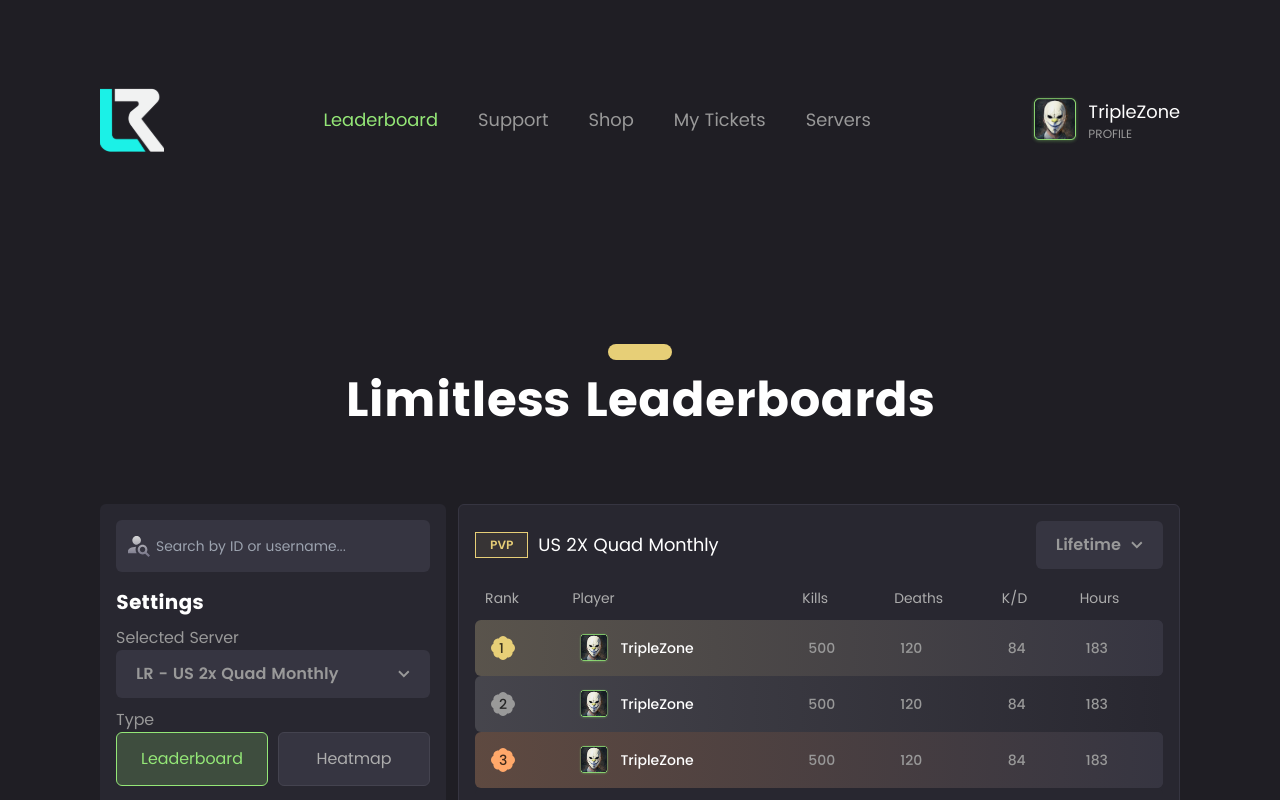
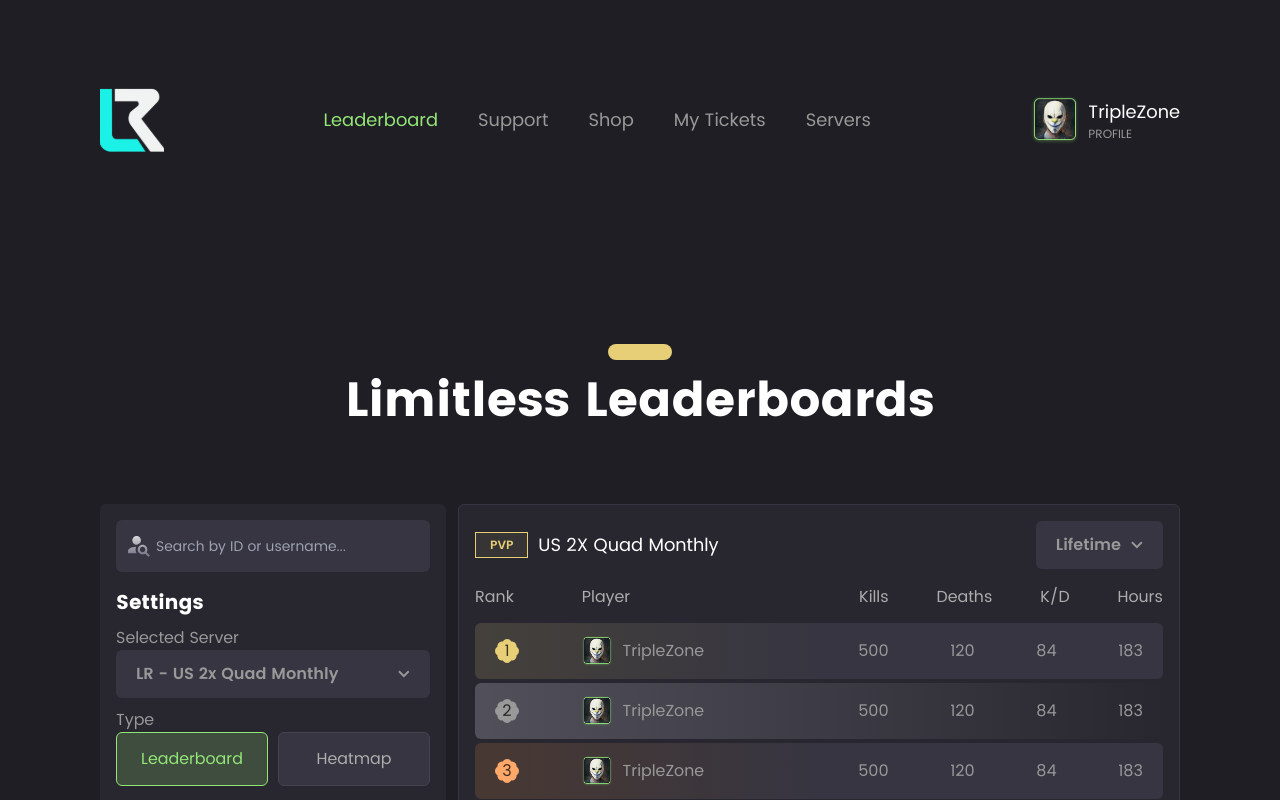
Before and after one commit to jaguar-person/limitless-website, a Next.js app: page /leaderboard in a window 1280 px wide. Shown: the top 800 px of the page. Built offline with nearby package versions, Linux system fonts and the light colour scheme.

Commit message:
feat: custom table

```diff
--- a/package.json
+++ b/package.json
@@ -15,6 +15,7 @@
     "@types/jest": "^28.1.1",
     "@types/react-dom": "^18.0.5",
     "axios": "^0.27.2",
+    "clsx": "^2.0.0",
     "eslint": "^8.44.0",
     "express": "^4.18.1",
     "leaflet": "^1.9.2",
--- a/src/components/border-wave/index.tsx
+++ b/src/components/border-wave/index.tsx
@@ -23,6 +23,8 @@ export const BorderWaveBgIcon: React.FC<{ color: string }> = ({ color }) => (
 export const BorderWave: React.FC<IBorderWave> = ({ color, children }) => (
   <div className="relative">
     <BorderWaveBgIcon color={color} />
-    <span className="absolute -top-2 left-2">{children}</span>
+    <span className="absolute -top-2 -translate-x-1/2 left-1/2">
+      {children}
+    </span>
   </div>
 );
--- a/src/components/table/index.tsx
+++ b/src/components/table/index.tsx
@@ -1,114 +1,59 @@
 import React from "react";
-import Image from "next/image";
-import Pagination from "../pagination";
-import { BorderWave } from "../border-wave";
+import clsx from "clsx";
 
-type TableType = {
-  rank: number;
-  icon: string;
-  player: string;
-  kills: number;
-  deaths: number;
-  kd: number;
-  hours: number;
-};
-
-interface ITable {
-  data: TableType[];
+interface IRow {
+  children: React.ReactNode;
+  row: number;
 }
 
-const Table: React.FC<ITable> = ({ data }) => {
+interface ICell {
+  children: React.ReactNode;
+  className?: string;
+}
+
+export const TH: React.FC<ICell> = ({ children, className }) => (
+  <div className={`leading-16 ${className} text-secondary-in-box`}>
+    {children}
+  </div>
+);
+
+export const TD: React.FC<ICell> = ({ children, className }) => (
+  <div className={`leading-10 flex items-center justify-start ${className}`}>
+    {children}
+  </div>
+);
+
+export const TR: React.FC<IRow> = ({ children, row }) => {
   return (
-    <div className="flex flex-col gap-2.5">
-      <table className="min-w-full text-left text-sm font-light table-auto border-collapse">
-        <thead className="border-b  bg-secondary-background border-none text-secondary-in-box">
-          <tr>
-            <th scope="col" className="px-2.5 pb-2.5 font-normal leading-6">
-              Rank
-            </th>
-            <th scope="col" className="px-2.5 pb-2.5 font-normal leading-6">
-              Player
-            </th>
-            <th scope="col" className="px-2.5 pb-2.5 font-normal leading-6">
-              Kills
-            </th>
-            <th scope="col" className="px-2.5 pb-2.5 font-normal leading-6">
-              Deaths
-            </th>
-            <th scope="col" className="px-2.5 pb-2.5 font-normal leading-6">
-              K/D
-            </th>
-            <th scope="col" className="px-2.5 pb-2.5 font-normal leading-6">
-              Hours
-            </th>
-          </tr>
-        </thead>
-        <tbody className="text-secondary">
-          {data.map((item, key) => (
-            <tr
-              className={`cursor-pointer border-b border-none tr--hover my-1
-                ${
-                  key % 2
-                    ? "bg-secondary-background"
-                    : "bg-secondary-background-accent"
-                } ${
-                key === 0 &&
-                "bg-gradient-to-l from-secondary-background-accent to-points/20"
-              } ${
-                key === 1 &&
-                "bg-gradient-to-l from-secondary-background to-[#BEBEBE]/20"
-              } ${
-                key === 2 &&
-                "bg-gradient-to-l from-secondary-background-accent to-[#FF9B3E]/20"
-              }`}
-              key={key}
-            >
-              <td
-                className={`leading-10 py-2 px-4 font-medium rounded-l-md ${
-                  key < 3 ? "text-black/75" : "text-secondary"
-                } `}
-              >
-                <BorderWave
-                  color={
-                    key === 0
-                      ? "#E7CF77"
-                      : key === 1
-                      ? "#999999"
-                      : key === 2
-                      ? "#FFA86A"
-                      : "none"
-                  }
-                >
-                  {item.rank}
-                </BorderWave>
-              </td>
-              <td className="leading-10 py-2 px-4 font-medium text-white flex gap-2.5 items-center">
-                <Image
-                  src={require(`../../images/${
-                    item.icon === undefined ? "avatar" : item.icon
-                  }.png`)}
-                  width={32}
-                  height={32}
-                  alt="player"
-                  className="rounded-md"
-                />
-                {item.player}
-              </td>
-              <td className="leading-10 py-2 px-4 font-medium">{item.kills}</td>
-              <td className="leading-10 py-2 px-4 font-medium">
-                {item.deaths}
-              </td>
-              <td className="leading-10 py-2 px-4 font-medium">{item.kd}</td>
-              <td className="leading-10 py-2 px-4 font-medium rounded-r-md">
-                {item.hours}
-              </td>
-            </tr>
-          ))}
-        </tbody>
-      </table>
-      <Pagination />
+    <div
+      className={clsx(
+        "py-2 px-5 rounded-md flex justify-between my-1 tr--hover",
+        {
+          "bg-secondary-background-accent": row % 2 === 1,
+          "bg-secondary-background": row % 2 === 0,
+          "rank-1": row === 0,
+          "rank-2": row === 1,
+          "rank-3": row === 2,
+        }
+      )}
+    >
+      {children}
     </div>
   );
 };
 
-export default Table;
+export const THead: React.FC<{ children: React.ReactNode }> = ({
+  children,
+}) => (
+  <div className="w-full flex justify-between bg-secondary-background">
+    {children}
+  </div>
+);
+
+export const TBody: React.FC<{ children: React.ReactNode }> = ({
+  children,
+}) => <div className="text-secondary">{children}</div>;
+
+export const Table: React.FC<{ children: React.ReactNode }> = ({
+  children,
+}) => <div className="flex flex-col gap-2.5">{children}</div>;
--- a/src/globals.css
+++ b/src/globals.css
@@ -24,3 +24,15 @@
 .vertical {
     @apply flex flex-col justify-center items-center gap-2.5
 }
+
+.rank-1 {
+ @apply bg-gradient-to-r from-points/[15%] via-secondary-background-accent to-secondary-background-accent
+}
+
+.rank-2 {
+ @apply bg-gradient-to-l from-secondary-background to-[#BEBEBE]/20
+}
+
+.rank-3 {
+    @apply bg-gradient-to-l from-secondary-background-accent via-secondary-background-accent to-[#FF9B3E]/[15%]
+}
--- a/src/modules/leaderboard/main/LeaderBoardTable.tsx
+++ b/src/modules/leaderboard/main/LeaderBoardTable.tsx
@@ -1,8 +1,8 @@
 import React from "react";
-import Table from "../../../components/table";
 import Pagination from "../../../components/pagination";
+import LeaderTable from "../shared/LeaderTable";
 
-const tableData = [
+const MOCK_DATA = [
   {
     rank: 1,
     icon: "avatar",
@@ -101,7 +101,7 @@ const LeaderBoardTable: React.FC = () => (
     <div className="md:hidden block">
       <Pagination />
     </div>
-    <Table data={tableData} />
+    <LeaderTable data={MOCK_DATA} />
   </div>
 );
 
--- /dev/null
+++ b/src/modules/leaderboard/shared/LeaderTable.tsx
@@ -0,0 +1,65 @@
+import React from "react";
+import Image from "next/image";
+import { LeaderBoardTableType } from "../../../utils/types";
+import { Table, THead, TH, TBody, TR, TD } from "../../../components/table";
+import { BorderWave } from "../../../components/border-wave";
+
+interface ILeaderTable {
+  data: LeaderBoardTableType[];
+}
+
+const LeaderTable: React.FC<ILeaderTable> = ({ data }) => (
+  <Table>
+    <THead>
+      <TH>Rank</TH>
+      <TH className="w-1/3 ml-5">Player</TH>
+      <TH>Kills</TH>
+      <TH>Deaths</TH>
+      <TH>K/D</TH>
+      <TH>Hours</TH>
+    </THead>
+    <TBody>
+      {data.map((item, i) => (
+        <TR key={i} row={i}>
+          <TD>
+            <div className={`${i < 3 ? "text-black/75" : "text-secondary"}`}>
+              <BorderWave
+                color={
+                  i === 0
+                    ? "#E7CF77"
+                    : i === 1
+                    ? "#999999"
+                    : i === 2
+                    ? "#FFA86A"
+                    : "none"
+                }
+              >
+                {item.rank}
+              </BorderWave>
+            </div>
+          </TD>
+          <TD className="w-1/3">
+            <div className="flex gap-2.5 items-center">
+              <Image
+                src={require(`../../../images/${
+                  item.icon === undefined ? "avatar" : item.icon
+                }.png`)}
+                width={32}
+                height={32}
+                alt="player"
+                className="rounded-md"
+              />
+              {item.player}
+            </div>
+          </TD>
+          <TD>{item.kills}</TD>
+          <TD>{item.deaths}</TD>
+          <TD>{item.kd}</TD>
+          <TD>{item.hours}</TD>
+        </TR>
+      ))}
+    </TBody>
+  </Table>
+);
+
+export default LeaderTable;
```
Also changed, not shown: src/utils/types/index.tsx (+10 -0 lines), 1 other file (tests, documents, lock files or other folders).
